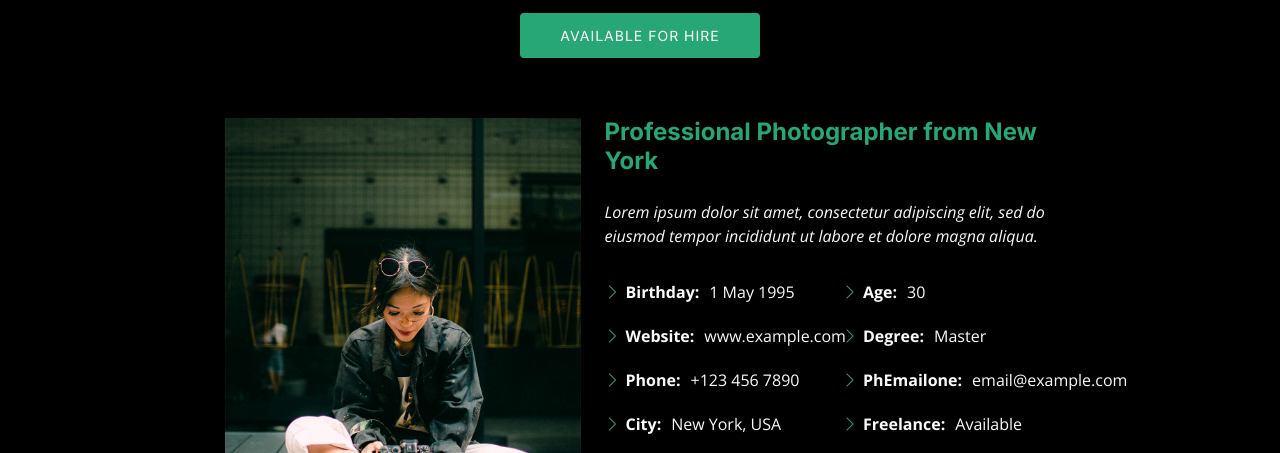
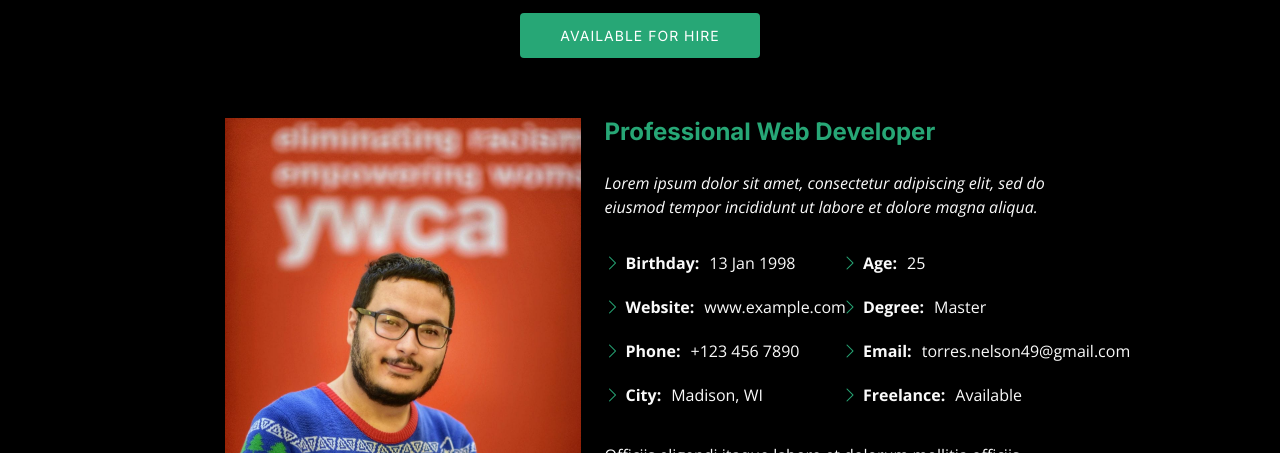
Before and after one commit to NelNel147/Personal-Portfolio, a plain HTML site: page about.html in a window 1280 px wide. Shown: the part 270-723 px from the top of the page. Drawn offline with nearby package versions, Linux system fonts and the light colour scheme.

Commit message:
made more chnages

```diff
--- a/about.html
+++ b/about.html
@@ -111,10 +111,10 @@
 
         <div class="row gy-4 justify-content-center">
           <div class="col-lg-4">
-            <img src="assets/img/profile-img.jpg" class="img-fluid" alt="">
+            <img src="assets/img/Nelson.jpg" class="img-fluid" alt="">
           </div>
           <div class="col-lg-5 content">
-            <h2>Professional Photographer from New York</h2>
+            <h2>Professional Web Developer</h2>
             <p class="fst-italic py-3">
               Lorem ipsum dolor sit amet, consectetur adipiscing elit, sed do eiusmod tempor incididunt ut labore et dolore
               magna aliqua.
@@ -122,17 +122,17 @@
             <div class="row">
               <div class="col-lg-6">
                 <ul>
-                  <li><i class="bi bi-chevron-right"></i> <strong>Birthday:</strong> <span>1 May 1995</span></li>
+                  <li><i class="bi bi-chevron-right"></i> <strong>Birthday:</strong> <span>13 Jan 1998</span></li>
                   <li><i class="bi bi-chevron-right"></i> <strong>Website:</strong> <span>www.example.com</span></li>
                   <li><i class="bi bi-chevron-right"></i> <strong>Phone:</strong> <span>+123 456 7890</span></li>
-                  <li><i class="bi bi-chevron-right"></i> <strong>City:</strong> <span>New York, USA</span></li>
+                  <li><i class="bi bi-chevron-right"></i> <strong>City:</strong> <span>Madison, WI</span></li>
                 </ul>
               </div>
               <div class="col-lg-6">
                 <ul>
-                  <li><i class="bi bi-chevron-right"></i> <strong>Age:</strong> <span>30</span></li>
+                  <li><i class="bi bi-chevron-right"></i> <strong>Age:</strong> <span>25</span></li>
                   <li><i class="bi bi-chevron-right"></i> <strong>Degree:</strong> <span>Master</span></li>
-                  <li><i class="bi bi-chevron-right"></i> <strong>PhEmailone:</strong> <span>email@example.com</span></li>
+                  <li><i class="bi bi-chevron-right"></i> <strong>Email:</strong> <span>torres.nelson49@gmail.com</span></li>
                   <li><i class="bi bi-chevron-right"></i> <strong>Freelance:</strong> <span>Available</span></li>
                 </ul>
               </div>
```
Also changed, not shown: assets/img/Nelson.jpg (added).
